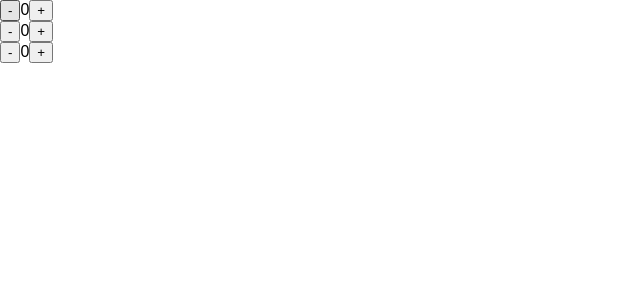
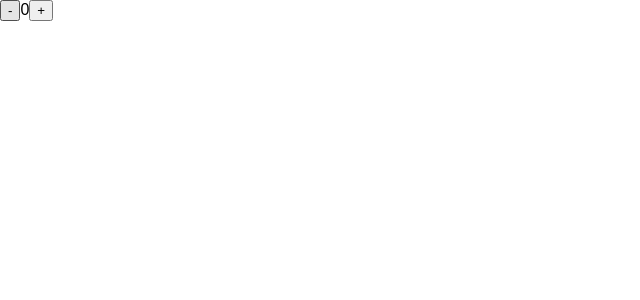
Before and after one commit to masa-berl01102019/udemy-react-redux-crud-app, a React (Create React App) app: page / in a window 1280 px wide. Shown: the top 300 px of the page, without its empty margins (0-640 px from the left). Built offline with nearby package versions, Linux system fonts and the light colour scheme.

Commit message:
implement component with function

```diff
--- a/src/components/App.js
+++ b/src/components/App.js
@@ -157,47 +157,93 @@
   // // 上記のようにデータ型や入力必須など制約をつけられる
 
 /* state */
+  // import React, { Component } from 'react';
+
+  // // functional component
+  // const App = () => {
+  //   return (
+  //     <React.Fragment>
+  //       <Counter/>
+  //       <Counter/>
+  //       <Counter/>
+  //     </React.Fragment>
+  //   )
+  // }
+  // // class component
+  // class Counter extends Component { // importしたComponentをextendsしないといけない
+  //   constructor (props) {
+  //     super(props)
+  //     // constructorでpropsを受けてsuperで親クラスのComponentで初期化処理をする
+  //     this.state = {
+  //       count: 0
+  //     }
+  //     // stateはtihsでアクセスでき、object形式で値を保持する
+  //   }
+  //   // インスタンスが呼び出される際にconstructorが呼び出される
+
+  //   countUp () {
+  //     this.setState({count: this.state.count + 1})
+  //     // stateを変更するのはthis.setState(object)で変更しなければならない
+  //   }
+  //   // 下記のようにアロー関数を使って関数式で書く事も出来る
+  //   countDown = () => {
+  //     this.setState({count: this.state.count - 1})
+  //   }
+
+  //   render () {
+  //     return (
+  //       <div>
+  //         <button onClick={this.countDown}>-</button>
+  //         {/* 関数式で書けば上記のようにすっきりかける */}
+  //         <span>{this.state.count}</span>
+  //         <button onClick={()=>{this.countUp()}}>+</button>
+  //       </div>
+  //     )
+  //   }
+  //   // render関数で描画する
+  //   // setState()が実行されるたびにrender関数がよびだされる
+  // }
+  // // stateはclass componentでしか使えない
+  // // propsは親のコンポーネントから値が渡されて使用するがstateはコンポーネント内で値を持つ点が違う
+  // // propsは変更不可 / stateは変更可能 という点が違う
+
+
+  // export default App;
 
 /* Redux */
   import React, { Component } from 'react';
+  import { connect } from 'react-redux';
+  // connect関数をimport
+  import { increment, decrement } from '../actions';
+  // action creatorをimport
 
-  const App = () => {
-    return (
-      <React.Fragment>
-        <Counter/>
-        <Counter/>
-        <Counter/>
-      </React.Fragment>
-    )
-  }
-
-  class Counter extends Component {
-    constructor (props) {
-      super(props)
-      this.state = {
-        count: 0
-      }
-    }
-
-    countUp () {
-      this.setState({count: this.state.count + 1})
-    }
-
-    countDown = () => {
-      this.setState({count: this.state.count - 1})
-    }
-
+  class App extends Component {
     render () {
+      const props = this.props
+      // this.propsにはstateや関数が下記のように含まれるようになるので変数に格納
+      // {value: 0, increment: ƒ, decrement: ƒ}
       return (
         <div>
-          <button onClick={this.countDown}>-</button>
-          {/* 関数式で書けば上記のようにすっきりかける */}
-          <span>{this.state.count}</span>
-          <button onClick={()=>{this.countUp()}}>+</button>
+          <button onClick={props.decrement} >-</button>
+          <span>{props.value}</span>
+          <button onClick={props.increment} >+</button>
         </div>
       )
     }
   }
 
+  const mapStateToProps = state => ({ value: state.count.value })
+  // 上記はconnect関数の引数として定義しなければいけない関数
+  // この関数は Store の state をどのように Props へ変換するか定義する関数
 
-export default App;
+  // const mapDispatchToProps = dispatch => ({
+  //   increment: () => dispatch(increment()),
+  //   decrement: () => dispatch(decrement()),
+  // })
+  // 上記は下記のように省略出来る
+  const mapDispatchToProps = ({ increment, decrement })
+   // 上記はconnect関数の引数として定義しなければいけない関数
+  //  action-creatorを引数で渡せばいい
+
+  export default connect(mapStateToProps,mapDispatchToProps)(App)
+  // exportする際にstateと状態の遷移を紐づけてあげればok
```
